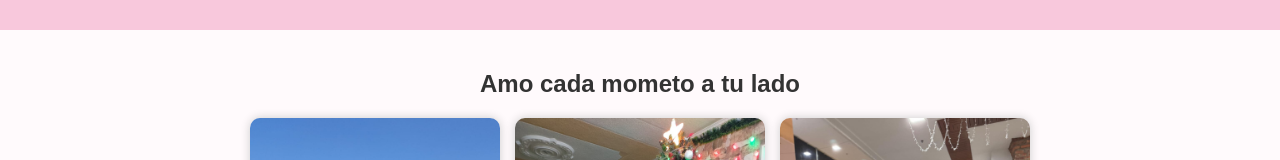
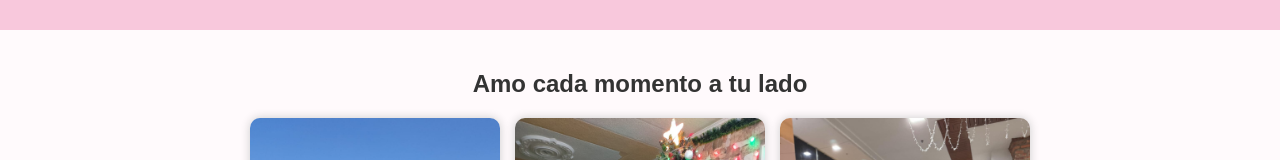
Before and after one commit to JuanRodriguezSilva22/espositayyo.github.io, a plain HTML site: page index.html in a window 1280 px wide. Shown: the part 125-285 px from the top of the page. Drawn offline with Linux system fonts and the light colour scheme.

Commit message:
initial commit

```diff
--- a/index.html
+++ b/index.html
@@ -12,7 +12,7 @@
     </header>
 
     <section class="galeria">
-        <h2>Amo cada mometo a tu lado</h2>
+        <h2>Amo cada momento a tu lado</h2>
         <div class="fotos">
             <img src="img/esposita.jpeg" alt="Foto 1">
             <img src="img/esposita2.jpeg" alt="Foto 2">
```
